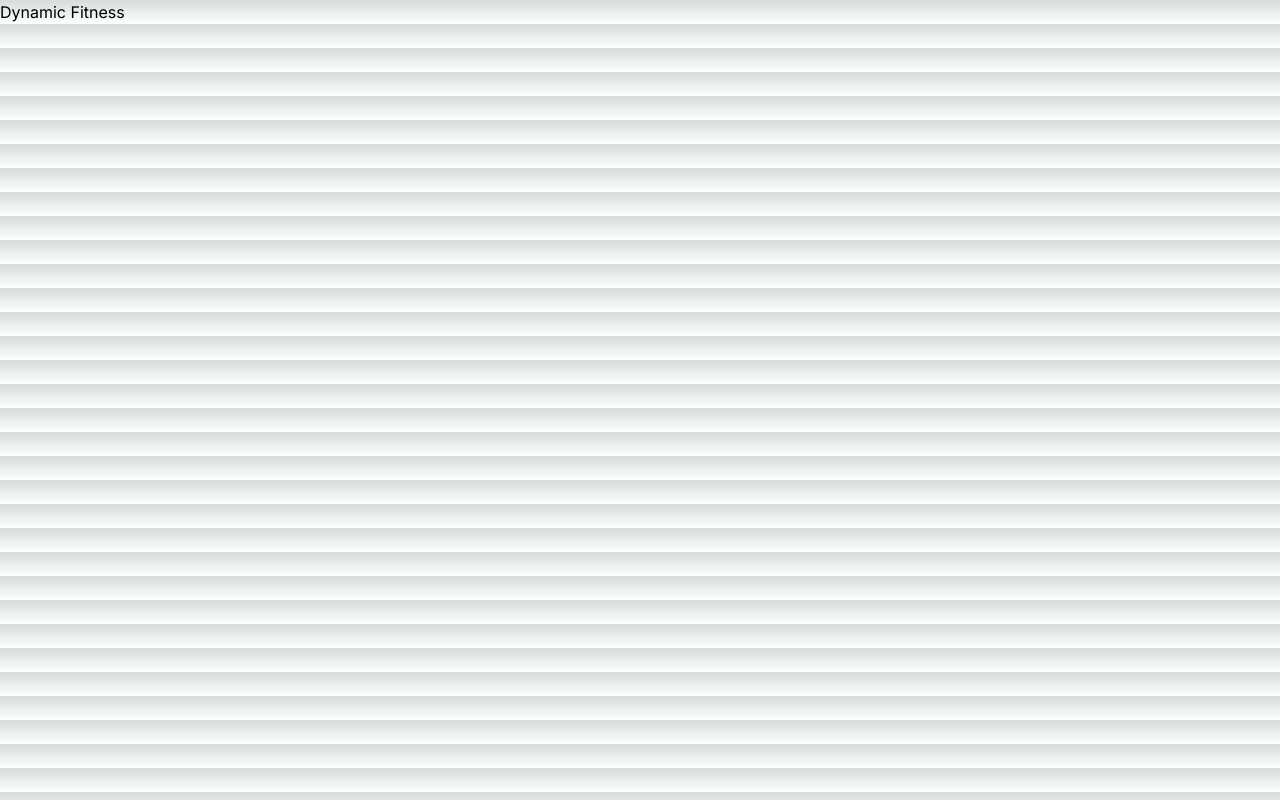
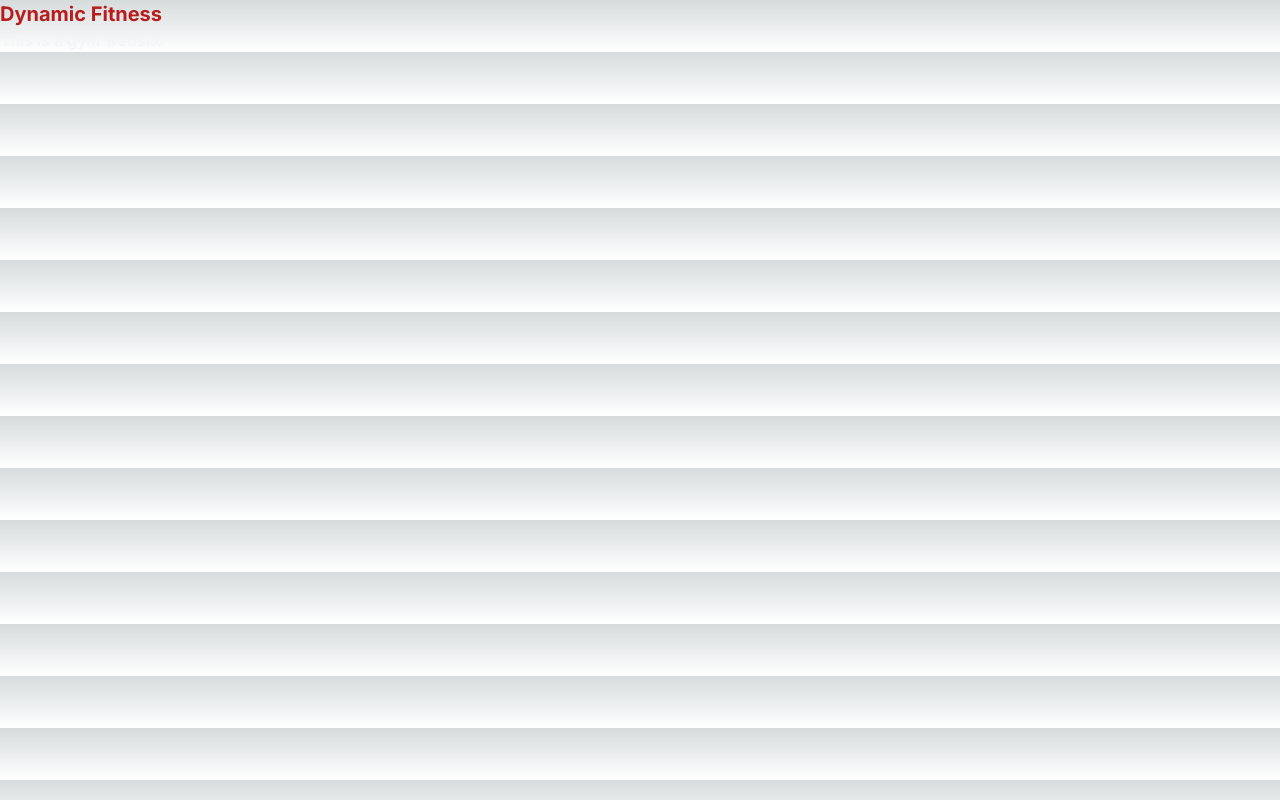
Before and after one commit to naduncalcey/dynamic-fitness-lk, a Next.js app: page / in a window 1280 px wide. Built offline with nearby package versions, Linux system fonts and the light colour scheme.

Commit message:
Updated the paragraph text

```diff
--- a/app/page.tsx
+++ b/app/page.tsx
@@ -3,7 +3,8 @@ import Image from "next/image";
 export default function Home() {
   return (
   <div>
-    <h1>Dynamic Fitness</h1>
+    <h1 className="text-red-700 font-bold text-xl">Dynamic Fitness</h1>
+    <p className="text-gray-100 font-medium text-md">This is a gym website</p>
   </div>
   );
 }
```
